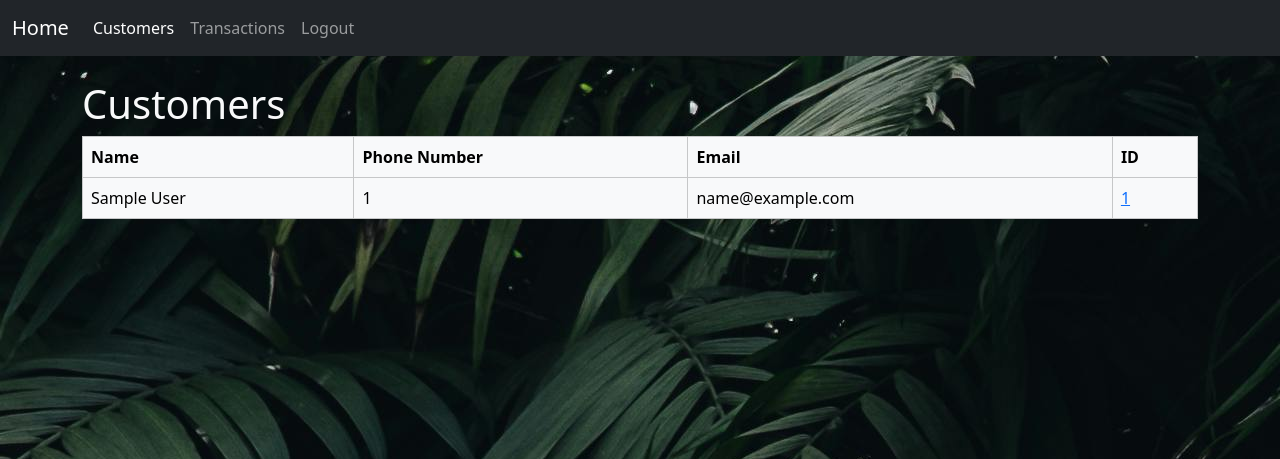
After one commit to tylerboutwell/MotivateCRM, a Django app: page /crm/customers/ in a window 1280 px wide. The commit adds this page. Shown: the top 459 px of the page. Run offline with Django 5.2, Linux system fonts and the light colour scheme; a user stored in the database is signed in; tables that the repository leaves empty hold one stand-in row (values such as "Sample post").

Commit message:
add customers page and connect link in navbar

```diff
--- /dev/null
+++ b/crm_app/templates/crm/customers.html
@@ -0,0 +1,33 @@
+{%extends 'crm\base.html'%}
+
+{%block content%}
+{% load static %}
+
+<link rel="stylesheet" href="{% static 'crm/style.css' %}">
+
+<h1 class="text-light">Customers</h1>
+
+{%if customers%}
+<table class="table table-hover table-light table-bordered">
+    <thead>
+        <tr>
+        <th scope="col">Name</th>
+        <th scope="col">Phone Number</th>
+        <th scope="col">Email</th>
+        <th scope="col">ID</th>
+        </tr>
+    </thead>
+
+    {% for customer in customers%}
+    <tbody>
+    <td>{{customer.name}}</td>
+    <td>{{customer.phone_number}}</td>
+    <td>{{customer.email}}</td>
+    <td><a href="{%url 'crm_app:customer detail' customer.id%}">{{customer.id}}</a></td>
+    </tbody>
+    {%endfor%}
+    </table>
+{%endif%}
+
+
+{% endblock %}
--- a/crm_app/templates/crm/navbar.html
+++ b/crm_app/templates/crm/navbar.html
@@ -7,7 +7,7 @@
       <div class="collapse navbar-collapse" id="navbarNav">
         <ul class="navbar-nav">
           <li class="nav-item">
-            <a class="nav-link active" aria-current="page" href="#">Customers</a>
+            <a class="nav-link active" aria-current="page" href="{%url 'crm_app:customers'%}">Customers</a>
           </li>
           <li class="nav-item">
             <a class="nav-link" href="{%url 'crm_app:transactions'%}">Transactions</a>
--- a/crm_app/urls.py
+++ b/crm_app/urls.py
@@ -7,6 +7,7 @@ urlpatterns = [
     path("", user_views.home, name="home"),
     path("<int:pk>/", views.DetailView.as_view(), name="detail"),
     path("transactions/", views.transactions.as_view(), name="transactions"),
+    path("customers/", views.Customers, name="customers"),
     path("customer/<int:pk>/", views.CustomerView, name="customer detail"),
     path("customer/<int:pk>/transactions", views.CustomerTransactionsView, name="customer transactions"),
     path("transaction/<int:pk>/", views.TransactionView, name="transaction detail"),
--- a/crm_app/views/views.py
+++ b/crm_app/views/views.py
@@ -38,6 +38,13 @@ def TransactionView(request, pk):
         messages.success(request, "You must be logged in to view this page.")
         return redirect('crm_app:home')
 
+def Customers(request):
+    customers = Customer.objects.all()
+    if request.user.is_authenticated:
+        return render(request, 'crm/customers.html', {'customers':customers})
+    else:
+        messages.success(request, "You must be logged in to view this page.")
+        return redirect('crm_app:home')
 
 class transactions(generic.ListView):
     template_name = "crm/transactions.html"
```
